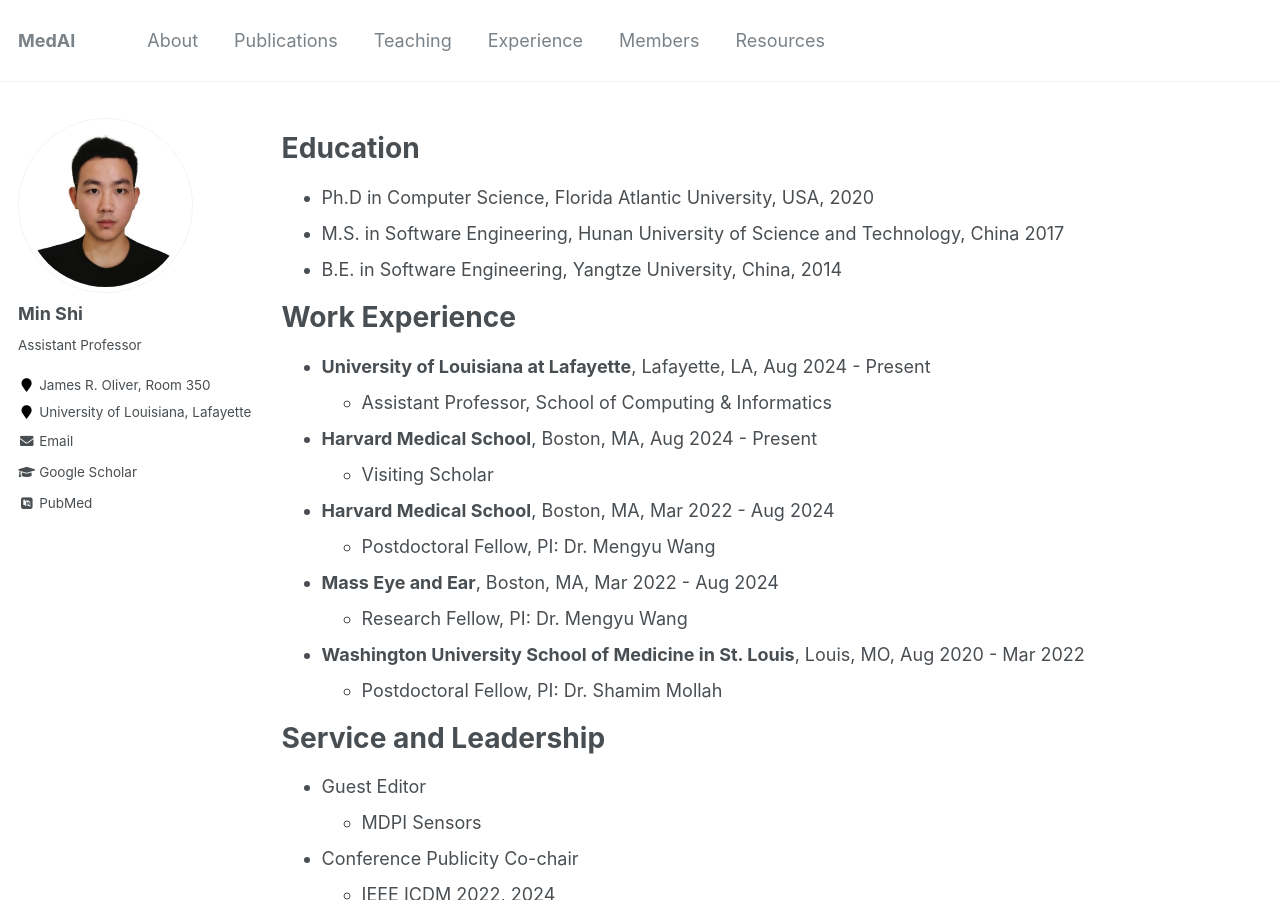
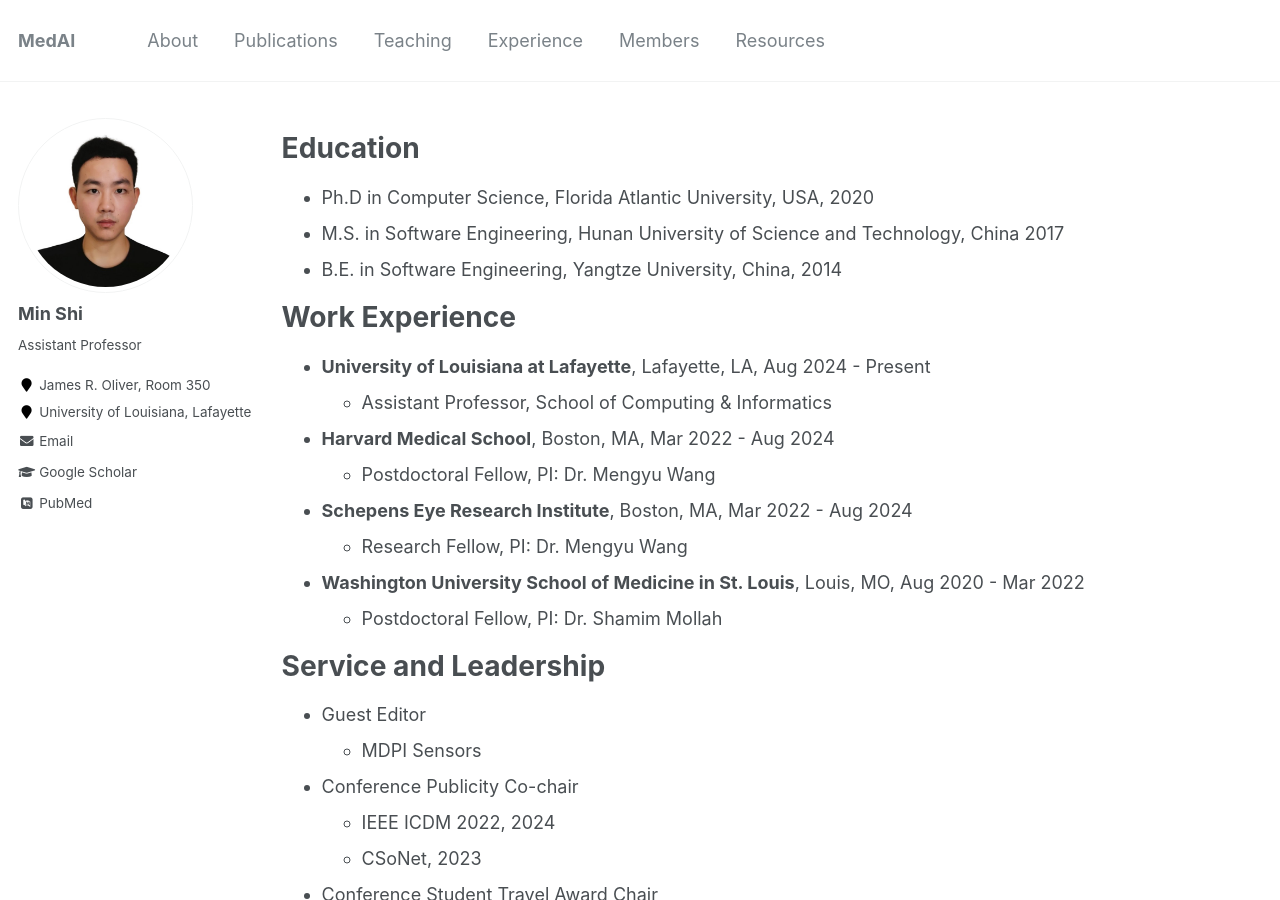
Before and after one commit to shiminxst/shiminxst.github.io, a Jekyll site: the page built from _pages/cv.md, in a window 1280 px wide and 900 px high. Built offline with Jekyll 4.4.1, drawn with Linux system fonts in a browser that asks for light colours; some web fonts are replaced.

Commit message:
Update cv.md

```diff
--- a/_pages/cv.md
+++ b/_pages/cv.md
@@ -19,11 +19,9 @@
 ======
 - **University of Louisiana at Lafayette**, Lafayette, LA,  Aug 2024 - Present
   * Assistant Professor, School of Computing & Informatics
-- **Harvard Medical School**, Boston, MA,  Aug 2024 - Present
-  * Visiting Scholar
 - **Harvard Medical School**, Boston, MA,  Mar 2022 - Aug 2024
   * Postdoctoral Fellow, PI: Dr. Mengyu Wang
-- **Mass Eye and Ear**, Boston, MA,  Mar 2022 - Aug 2024
+- **Schepens Eye Research Institute**, Boston, MA,  Mar 2022 - Aug 2024
   * Research Fellow, PI: Dr. Mengyu Wang
 - **Washington University School of Medicine in St. Louis**, Louis, MO, Aug 2020 - Mar 2022
   * Postdoctoral Fellow, PI: Dr. Shamim Mollah
```
